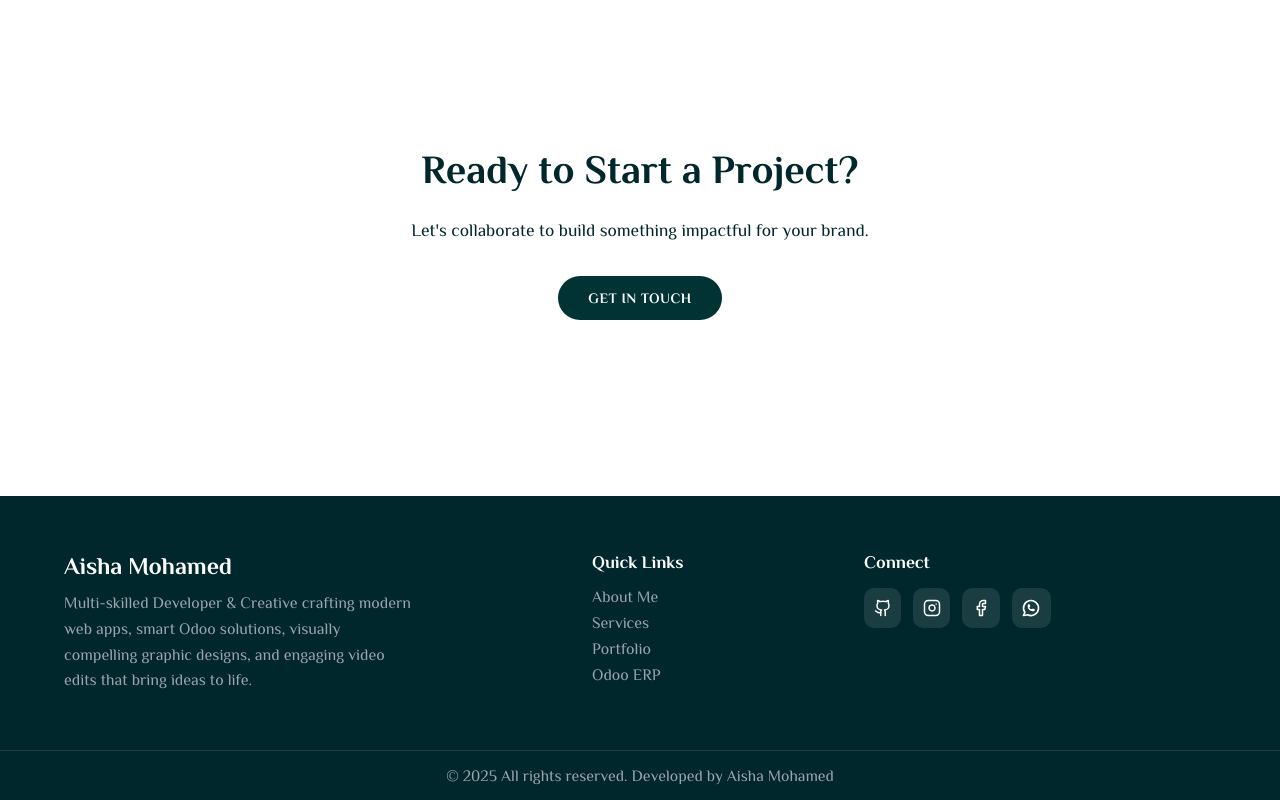
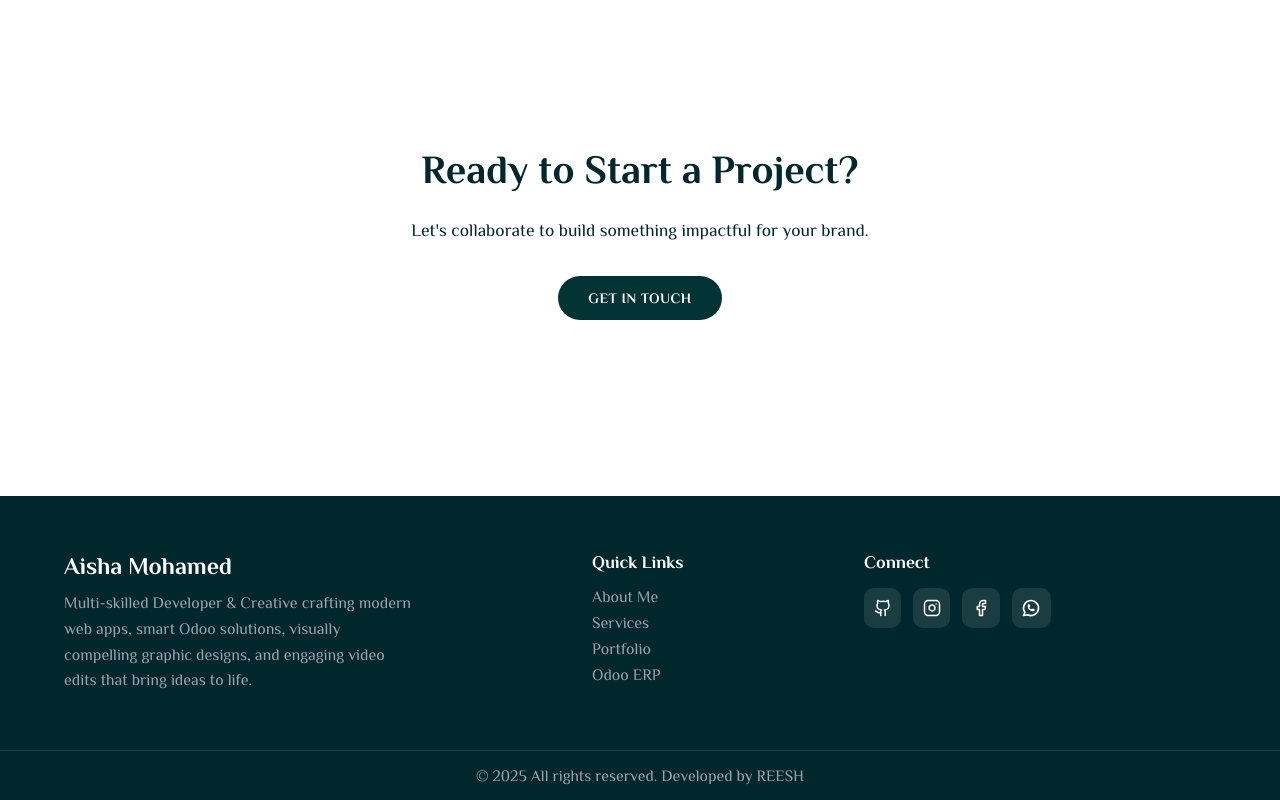
Before and after one commit to aishamoha7/aishamoha, a Next.js app: page / in a window 1280 px wide. Shown: the part 3835-4635 px from the top of the page. Built offline with nearby package versions, Linux system fonts and the light colour scheme.

Commit message:
Update Footer

```diff
--- a/components/Footer.js
+++ b/components/Footer.js
@@ -73,7 +73,7 @@ export default function Footer() {
             </div>
 
             <div className={styles.bottom}>
-                © {new Date().getFullYear()} All rights reserved. Developed by Aisha Mohamed
+                © {new Date().getFullYear()} All rights reserved. Developed by REESH
             </div>
         </footer>
     );
```
